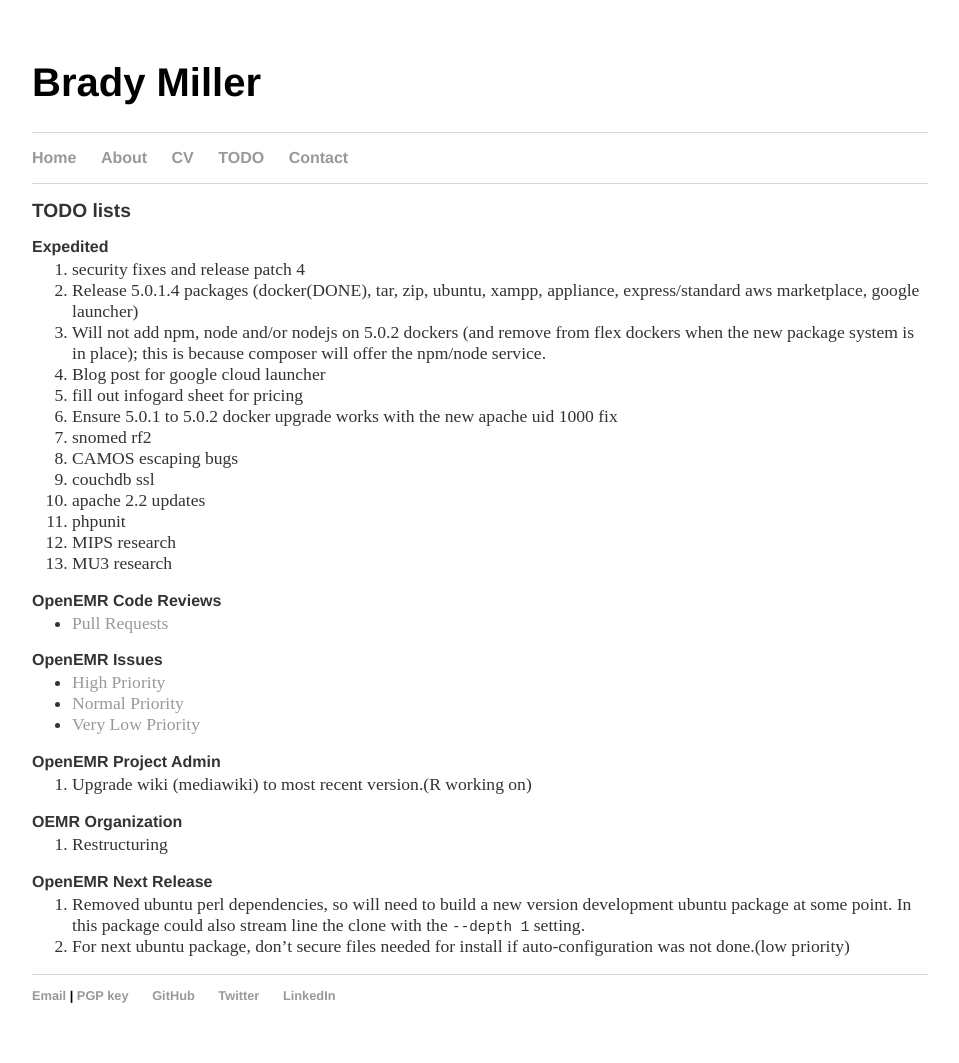
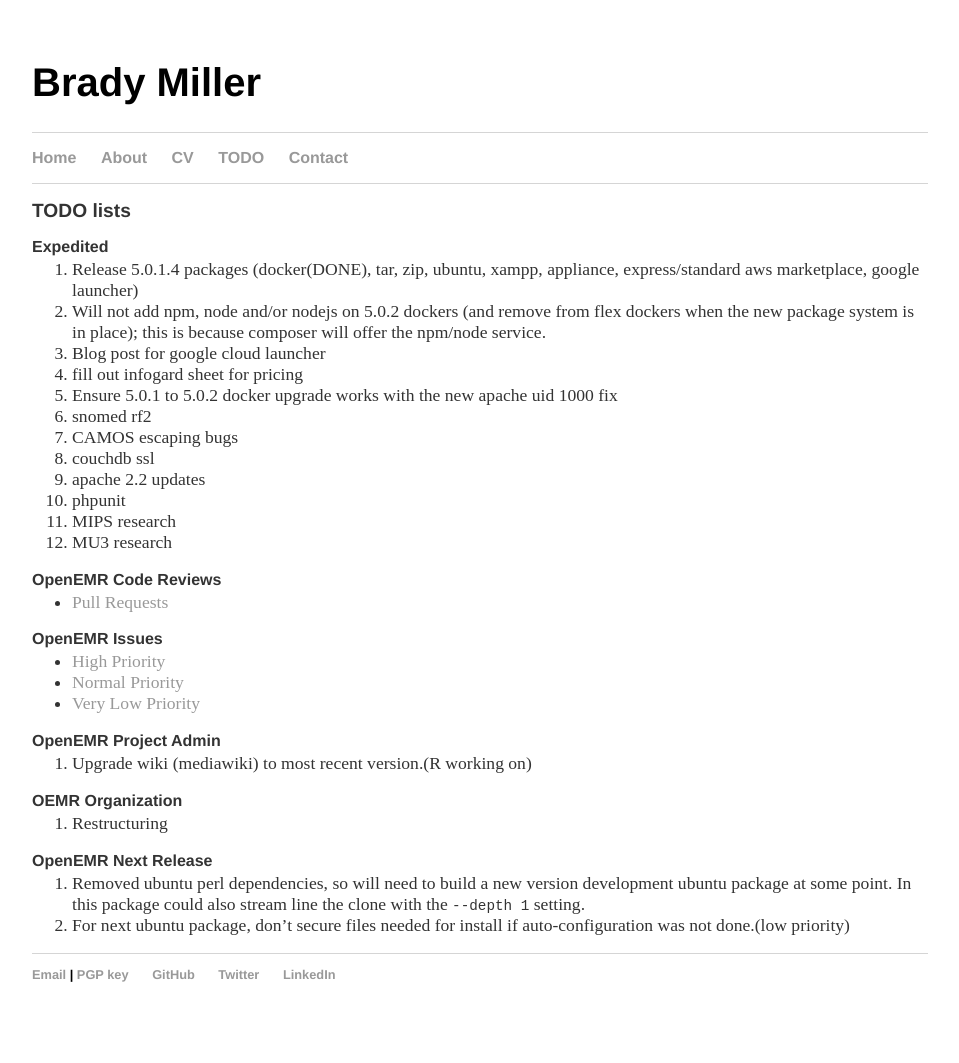
Before and after one commit to bradymiller/bradymiller.github.io, a Jekyll site: the page built from todo/index.md, in a window 1280 px wide. Shown: the whole page, without its empty margins (160-1119 px from the left). Built offline with Jekyll 4.4.1, drawn with Linux system fonts in a browser that asks for light colours; our own code applies the rules of GitHub Pages for plain Markdown files; after the commit the page ends 1042 px from its top, so only the background shows below that.

Commit message:
Update index.md

```diff
--- a/todo/index.md
+++ b/todo/index.md
@@ -4,7 +4,6 @@
 ## TODO lists
 
 ### Expedited
-1. security fixes and release patch 4
 1. Release 5.0.1.4 packages (docker(DONE), tar, zip, ubuntu, xampp, appliance, express/standard aws marketplace, google launcher)
 1. Will not add npm, node and/or nodejs on 5.0.2 dockers (and remove from flex dockers when the new package system is in place); this is because composer will offer the npm/node service.
 1. Blog post for google cloud launcher
```
